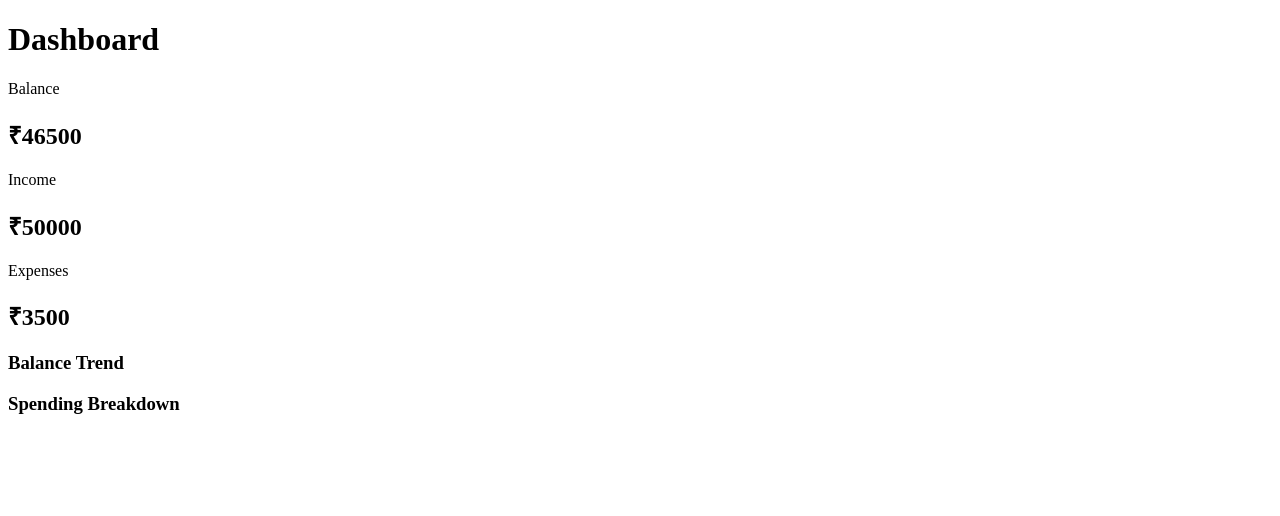
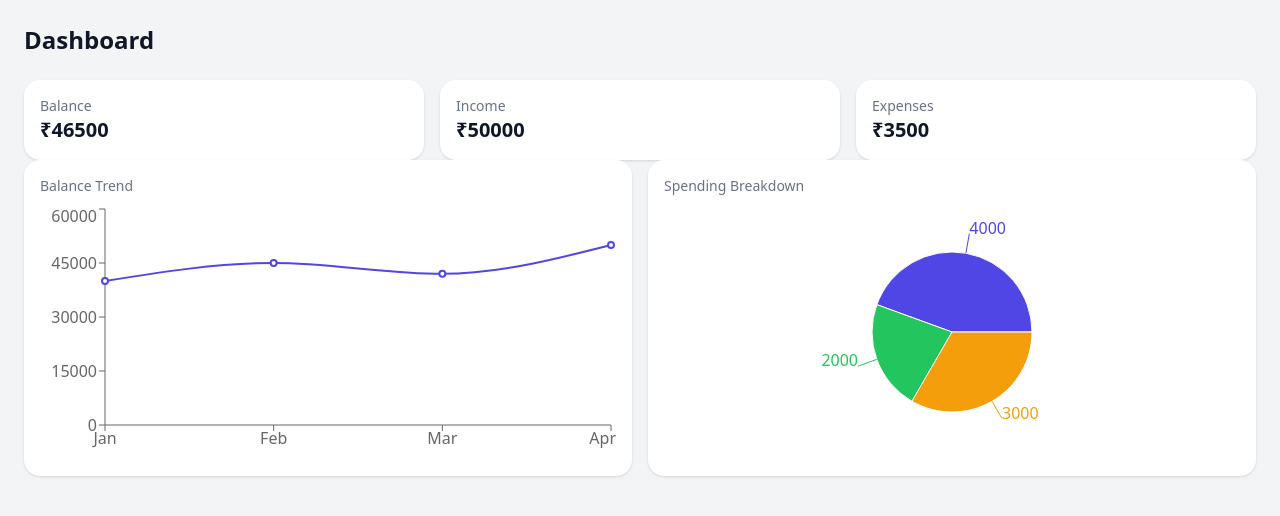
Before and after one commit to lalman-dev/finance-dashboard, a Next.js app: page /dashboard in a window 1280 px wide. Shown: the top 516 px of the page. Built offline with nearby package versions, Linux system fonts and the light colour scheme.

Commit message:
fix(style): tailwind integration fix with latest tailwind requirement

```diff
--- a/src/app/globals.css
+++ b/src/app/globals.css
@@ -0,0 +1,24 @@
+@import "tailwindcss";
+
+:root {
+  --background: #ffffff;
+  --foreground: #171717;
+}
+
+@theme inline {
+  --color-background: var(--background);
+  --color-foreground: var(--foreground);
+  --font-sans: var(--font-geist-sans);
+  --font-mono: var(--font-geist-mono);
+}
+
+@media (prefers-color-scheme: dark) {
+  :root {
+    --background: #0a0a0a;
+    --foreground: #ededed;
+  }
+}
+
+body {
+  @apply bg-gray-100 text-gray-900;
+}
```
